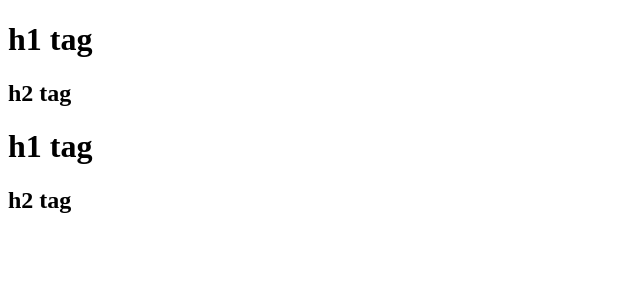
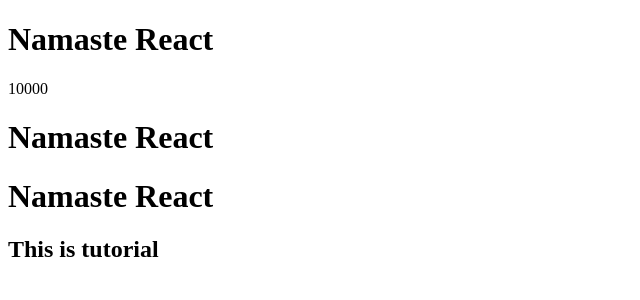
Before and after one commit to SnehasishChakraborty/namaste-react, a React (Vite) app: page / in a window 1280 px wide. Shown: the top 300 px of the page, without its empty margins (0-640 px from the left). Built offline with nearby package versions, Linux system fonts and the light colour scheme.

Commit message:
episode-3

```diff
--- a/App.js
+++ b/App.js
@@ -1,21 +1,24 @@
 import React from "react";
 import ReactDOM from "react-dom/client";
 
-const parent =
-    React.createElement("div",{id: "parent"},
-        [React.createElement("div",{id: "child"},
-            [React.createElement("h1",{id: "header"},"h1 tag"),
-             React.createElement("h2",{id: "header"},"h2 tag")
-            ]
-        ),
-        React.createElement("div",{id: "child"},
-            [React.createElement("h1",{id: "header"},"h1 tag"),
-             React.createElement("h2",{id: "header"},"h2 tag")
-            ]
-        )
-        ]
-    );
+
+const Title = () => (
+    <div className="container">
+        <h1 id="title">Namaste React</h1>
+    </div>
+);
+
+const number = 10000;
+
+const Heading = () => (
+    <div className="heading">
+        {Title()}{number}
+        <Title />
+        <Title></Title>
+        <h2 id="head"> This is tutorial</h2>
+    </div>
+);
+
 
 const root = ReactDOM.createRoot(document.getElementById("root"));
-
-root.render(parent);
+root.render(<Heading />);
--- a/index.html
+++ b/index.html
@@ -7,7 +7,9 @@
     <title>Document</title>
 </head>
 <body>
-    <div id="root"></div>
+    <div id="root">
+        <h1>Not Rendered</h1>
+    </div>
 
     <script type="module" src="./App.js"></script>
 </body>
--- a/package.json
+++ b/package.json
@@ -4,7 +4,9 @@
   "description": "This is Namaste React by Snehasish Chakraborty",
   "default": "index.html",
   "scripts": {
-    "test": "jest"
+    "test": "jest",
+    "start": "parcel index.html",
+    "build": "parcel build index.html"
   },
   "repository": {
     "type": "git",
```
